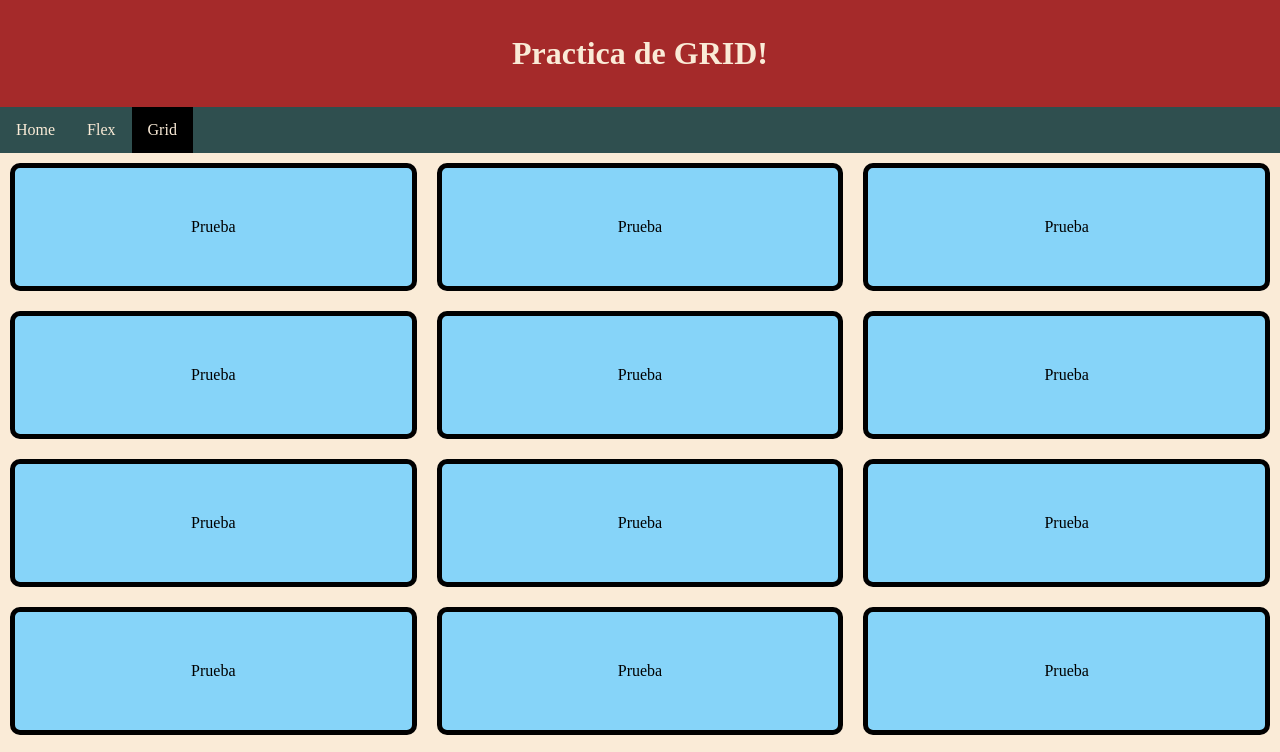
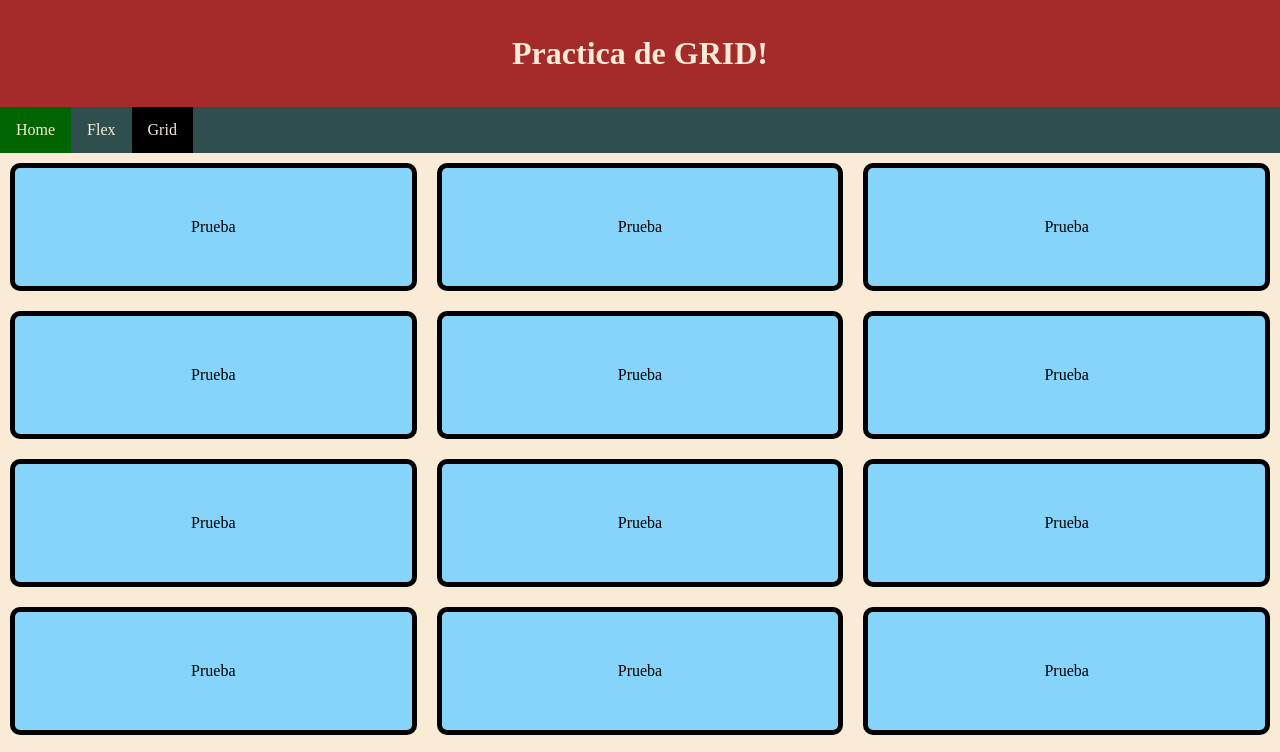
Before and after one commit to DanielSabater/RepasoCSS, a plain HTML site: page GridPractice.html in a window 1280 px wide. In both pictures the pointer is over the link "Home". Shown: the top 752 px of the page. Drawn offline with Linux system fonts and the light colour scheme.

Commit message:
0108-2216casa

```diff
--- a/Styles/Style2.css
+++ b/Styles/Style2.css
@@ -40,10 +40,15 @@
 
 }
 
+a:hover {
+    background-color: darkgreen;
+}
+
 .gridhtml {
     background-color: darkslategrey;
     color: antiquewhite;
     text-align: center;
+    position: sticky; top: 0%;
 }
 
 .pruebaFlex {
--- a/Styles/Style3.css
+++ b/Styles/Style3.css
@@ -39,10 +39,16 @@
 
 }
 
+a:hover {
+    background-color: darkgreen;
+}
+
 .gridhtml {
     background-color: darkslategrey;
     color: antiquewhite;
     text-align: center;
+    position: sticky; top: 0%;
+    /* opacity: 90%; */
 }
 
 h1 {
@@ -60,7 +66,7 @@
 }
 
 .cajita:hover {
-    background-color: green;
+    background-color: violet;
     border: solid 5px yellow;
     color: yellow;
 }
--- a/Styles/style.css
+++ b/Styles/style.css
@@ -33,10 +33,15 @@
 
 }
 
+a:hover {
+    background-color: darkgreen;
+}
+
 .gridhtml {
     background-color: darkslategrey;
     color: antiquewhite;
     text-align: center;
+    position: sticky; top: 0%;
 }
 
 
```
